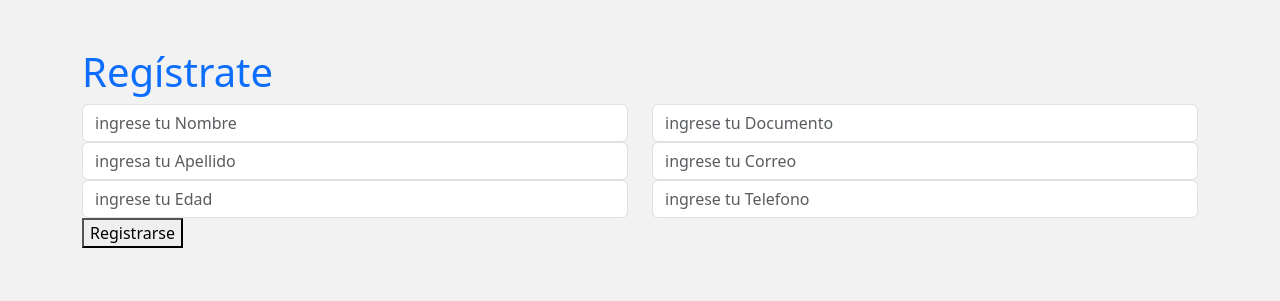
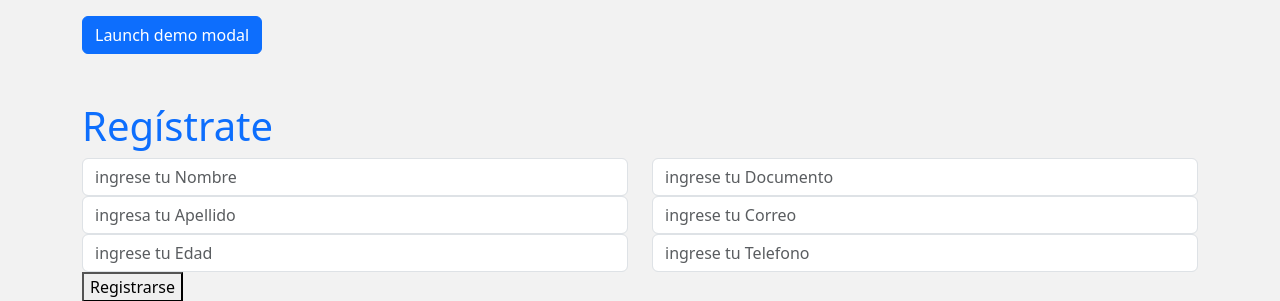
Before and after one commit to AndresPerez22/Proyecto_Final_Andres, a PHP site: page / in a window 1280 px wide. Shown: the part 1123-1424 px from the top of the page. Before the commit the page ends 1371 px from the top, so only its background shows below. Run offline with PHP 8.4, Linux system fonts and the light colour scheme; tables that the repository leaves empty or names only in its code hold one stand-in row (values such as "Sample post").

Commit message:
Actualización de la tabla Listar

```diff
--- a/Index.php
+++ b/Index.php
@@ -83,7 +83,86 @@
       </tr>
     </thead>
 
+
      </table>
+
+     <button type="button" class="btn btn-primary" data-bs-toggle="modal" data-bs-target="#exampleModal">
+  Launch demo modal
+</button>
+
+<!-- Modal -->
+<div class="modal fade" id="exampleModal" tabindex="-1" aria-labelledby="exampleModalLabel" aria-hidden="true">
+  <div class="modal-dialog modal-lg">
+    <div class="modal-content">
+      <div class="modal-header">
+        <h1 class="modal-title fs-5" id="exampleModalLabel">Modal title</h1>
+        <button type="button" class="btn-close" data-bs-dismiss="modal" aria-label="Close"></button>
+      </div>
+      <div class="modal-body">
+
+      <table class="table table-dark table-striped-columns">
+
+      <?php
+      include_once "Controller/conexion.php";
+      $conexion = new conexion();
+      $conexion = $conexion -> conectar();
+      if ($conexion) {
+        $sql = "SELECT * FROM registropersonas";
+        $consulta = $conexion->prepare ($sql);
+        $consulta->execute();
+        $i = 0;
+        while($fila=$consulta-> fetch(PDO::FETCH_ASSOC )){
+          $i +=1;
+
+
+
+
+      ?>
+
+<thead>
+  <tr>
+    <th scope="col">ID</th>
+    <th scope="col">Nombre</th>
+    <th scope="col">Apellido</th>
+    <th scope="col">Edad</th>
+    <th scope="col">Correo</th>
+    <th scope="col">Telefono</th>
+    <th scope="col">Editar</th>
+    <th scope="col">Eliminar</th>
+  </tr>
+</thead>
+<tbody>
+  <tr>
+    <th scope="row">1</th>
+    <td>Avantex</td>
+    <td>Otto</td>
+    <td>@mdo</td>
+    <td>@mdo</td>
+    <td>@mdo</td>
+    <td>@mdo</td>
+    <td>@mdo</td>
+    <td>@mdo</td>
+
+  </tr>
+
+</tbody>
+<?php
+}}
+else{
+  echo "No existe la conexion";
+}
+?>
+</table>
+        ...
+      </div>
+      <div class="modal-footer">
+        <button type="button" class="btn btn-secondary" data-bs-dismiss="modal">Close</button>
+        <button type="button" class="btn btn-primary">Save changes</button>
+      </div>
+    </div>
+  </div>
+</div>
+
   </div>
 
   <div class="container mb-5">
@@ -121,7 +200,13 @@
       <button type="Submit">Registrarse</button>
     </form>
 
+    <br>
+    <br>
+
+
   </div>
+
+
 
 <!-- Modal genérico -->
 <div class="modal fade" id="mensajeModal" tabindex="-1" aria-labelledby="mensajeModalLabel" aria-hidden="true">
```
